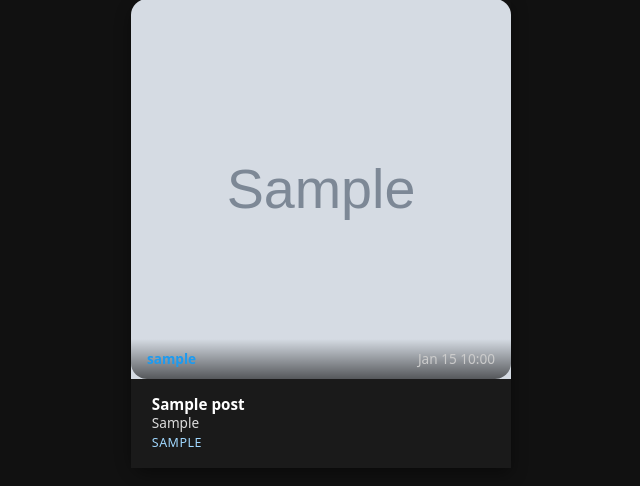
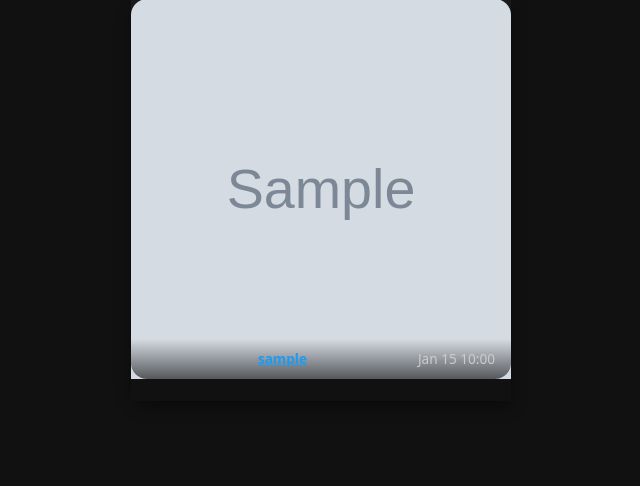
Before and after one commit to dygitalgraffiti/earshot-app, a Flask app: page / in a window 1280 px wide. Shown: the part 131-617 px from the top of the page, without its empty margins (241-881 px from the left). Run offline with Flask 3, Linux system fonts and the light colour scheme; tables that the repository leaves empty hold one stand-in row (values such as "Sample post"); grey boxes marked "Sample" are stand-in pictures; some libraries are stand-ins or nearby versions.

Commit message:
Update post_list.html

```diff
--- a/templates/post_list.html
+++ b/templates/post_list.html
@@ -4,10 +4,11 @@
     <div class="album-art">
       <img src="{{ p.thumbnail or '/static/placeholder.png' }}" alt="{{ p.title }}">
       <div class="thumb-overlay">
-        <span class="overlay-user">{{ p.username }}</span>
-        <span class="overlay-time">{{ p.timestamp.strftime('%b %d %H:%M') }}</span>
-      </div>
-    </div>
+  <a href="{{ url_for('profile', username=p.username) }}" class="overlay-user" onclick="event.stopPropagation();">
+    {{ p.username }}
+  </a>
+  <span class="overlay-time">{{ p.timestamp.strftime('%b %d %H:%M') }}</span>
+</div>
 
     <div class="card-info">
       <div class="title">{{ p.title }}</div>
```
